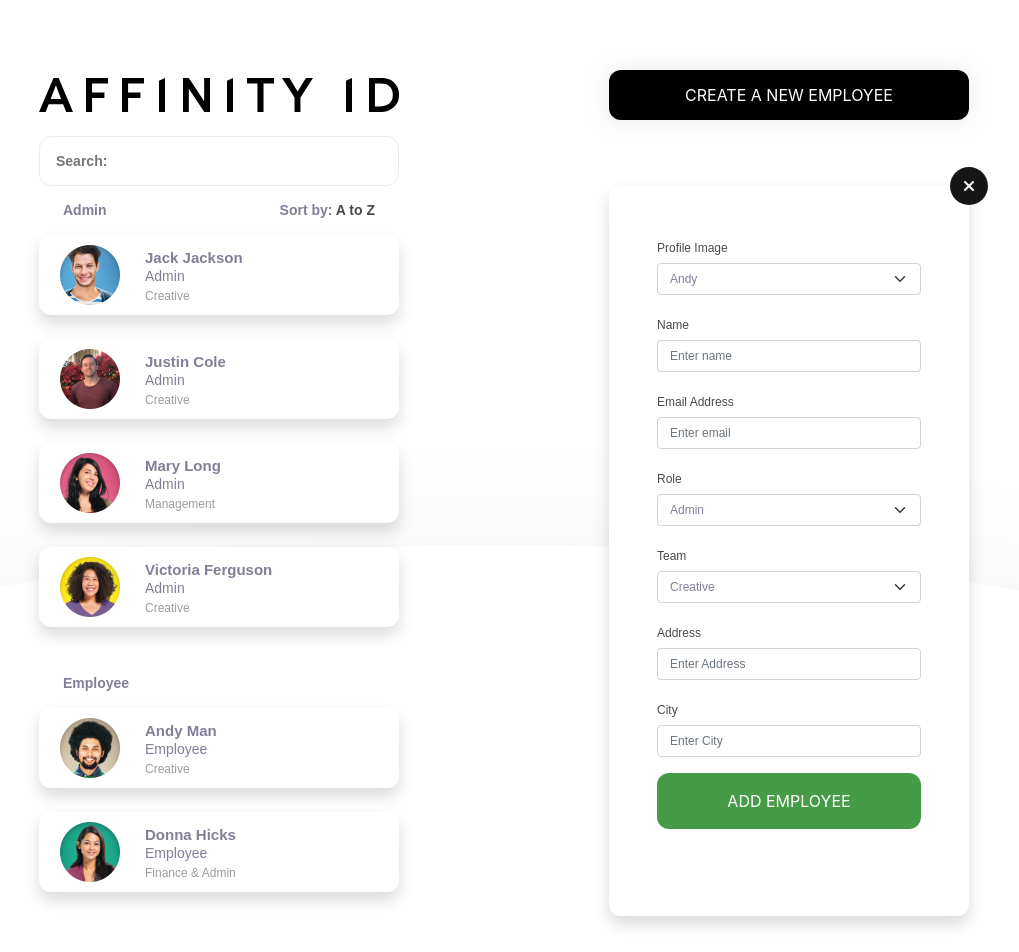
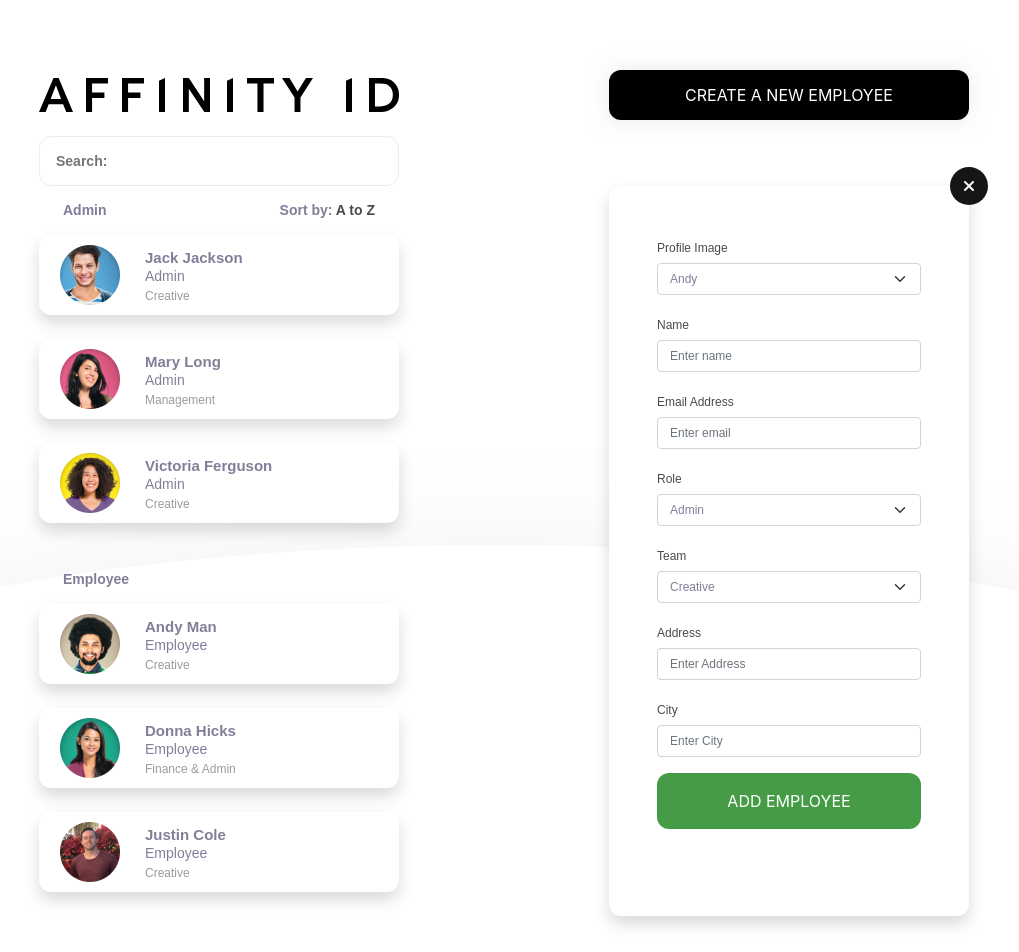
Before and after one commit to justin-lourie-cole/affinity-id, a React (Create React App) app: page /create in a window 1280 px wide. Shown: the top 952 px of the page, without its empty margins (136-1155 px from the left). Built offline with nearby package versions, Linux system fonts and the light colour scheme; data requests are answered from the project's data file.

Commit message:
more tidying up

```diff
--- a/src/App.jsx
+++ b/src/App.jsx
@@ -1,9 +1,19 @@
-import React from 'react'
+import React, { useContext, useEffect } from 'react'
 import { Route, Switch } from 'react-router-dom'
 
 import { Home, EmployeeList, Edit, Create, Selected, Nav } from './components'
+import { fetchEmployees } from './api/apiClient'
+import { EmployeeContext } from './context/Context'
 
 const App = () => {
+  const { setEmployees } = useContext(EmployeeContext)
+
+  useEffect(() => {
+    fetchEmployees().then(res => {
+      setEmployees(res)
+    })
+  }, [setEmployees])
+
   return (
     <div className="content app-padding">
       <div className="container">
--- a/src/context/Context.jsx
+++ b/src/context/Context.jsx
@@ -1,6 +1,4 @@
-import React, { createContext, useState, useEffect } from 'react'
-
-import { fetchEmployees } from '../api/apiClient'
+import React, { createContext, useState } from 'react'
 
 const EmployeeContext = createContext()
 const IdContext = createContext()
@@ -8,12 +6,6 @@ const SearchContext = createContext()
 
 const EmployeeContextProvider = ({ children }) => {
   const [employees, setEmployees] = useState([])
-
-  useEffect(() => {
-    fetchEmployees().then(res => {
-      setEmployees(res)
-    })
-  }, [])
 
   return (
     <EmployeeContext.Provider value={{ employees, setEmployees }}>
--- a/src/db.json
+++ b/src/db.json
@@ -48,7 +48,7 @@
       "image": "./img/justin.png",
       "name": "Justin Cole",
       "email": "justincole@outlook.co.nz",
-      "role": "Admin",
+      "role": "Employee",
       "team": "Creative",
       "address": "115c Moore St",
       "city": "Auckland",
```
